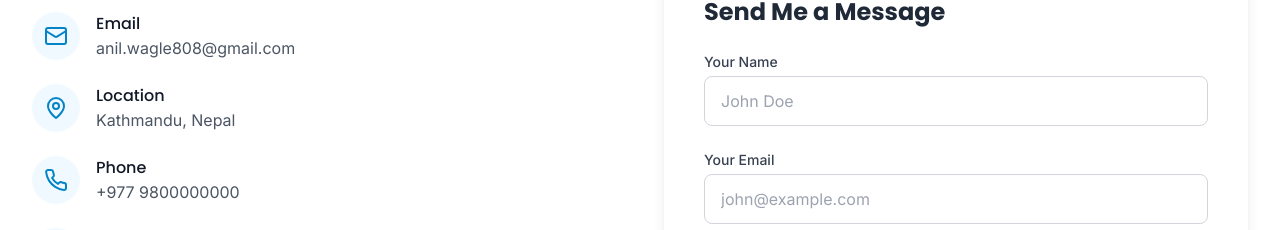
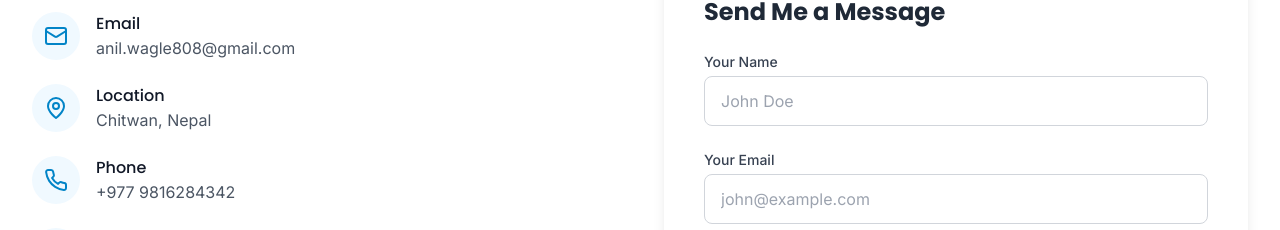
Before and after one commit to anilSysBit/portfolio2025, a React (Vite) app: page /contact in a window 1280 px wide. Shown: the part 492-722 px from the top of the page. Built offline with nearby package versions, Linux system fonts and the light colour scheme.

Commit message:
Added contact infor to the website

```diff
--- a/src/components/ContactInfo.tsx
+++ b/src/components/ContactInfo.tsx
@@ -13,13 +13,13 @@ const ContactInfo: React.FC = () => {
     {
       icon: <MapPin className="h-6 w-6 text-primary-600" />,
       title: 'Location',
-      value: 'Kathmandu, Nepal',
+      value: 'Chitwan, Nepal',
     },
     {
       icon: <Phone className="h-6 w-6 text-primary-600" />,
       title: 'Phone',
-      value: '+977 9800000000',
-      link: 'tel:+9779800000000',
+      value: '+977 9816284342',
+      link: 'tel:+9779816284342',
     },
     {
       icon: <Clock className="h-6 w-6 text-primary-600" />,
```
